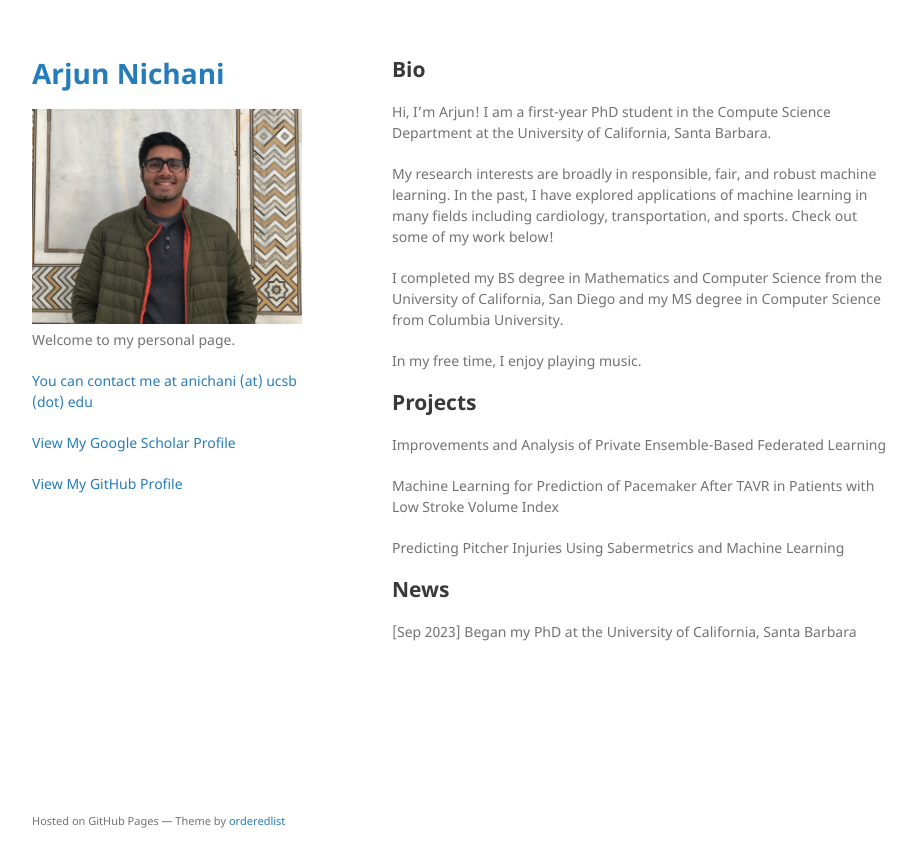
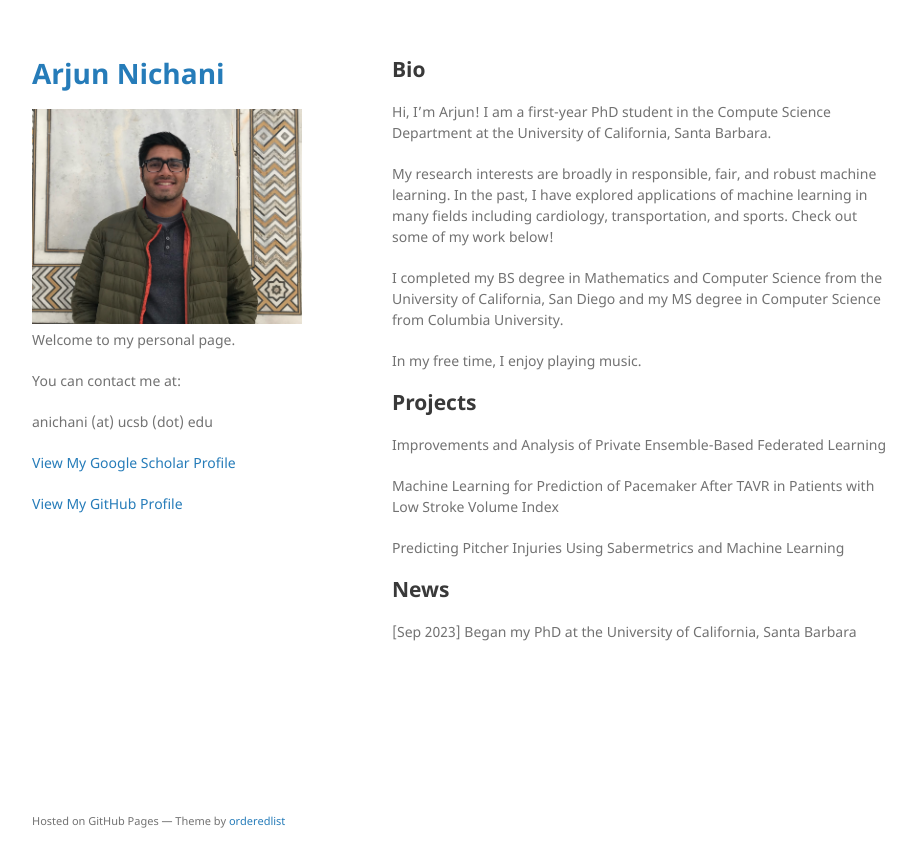
Before and after one commit to arjnich/arjnich.github.io, a Jekyll site: the page built from index.md, in a window 1280 px wide. Shown: the top 867 px of the page, without its empty margins (178-1094 px from the left). Built offline with Jekyll 4.4.1, drawn with Linux system fonts in a browser that asks for light colours; our own code applies the rules of GitHub Pages for plain Markdown files.

Commit message:
Updating formatting

```diff
--- a/_layouts/default.html
+++ b/_layouts/default.html
@@ -22,7 +22,8 @@
         {% endif %}
 
         <p>{{ site.description | default: site.github.project_tagline }}</p>
-        <p class="view"><a>You can contact me at anichani (at) ucsb (dot) edu</a></p>
+        <p class="view">You can contact me at:</p>
+        <p class="view">anichani (at) ucsb (dot) edu</p>
         <p class="view"><a href="{{ https://scholar.google.com/citations?user=SUaXixEAAAAJ&hl=en&oi=sra }}">View My Google Scholar Profile</a></p>
 
         {% if site.github.is_project_page %}
```
